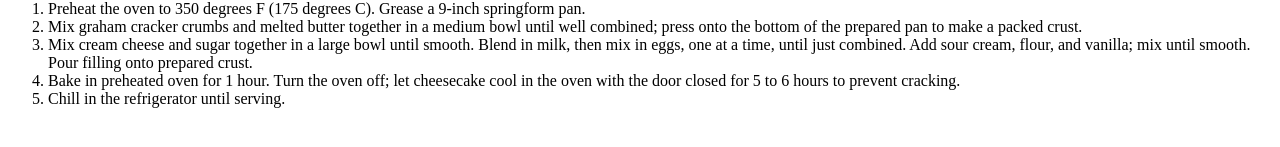
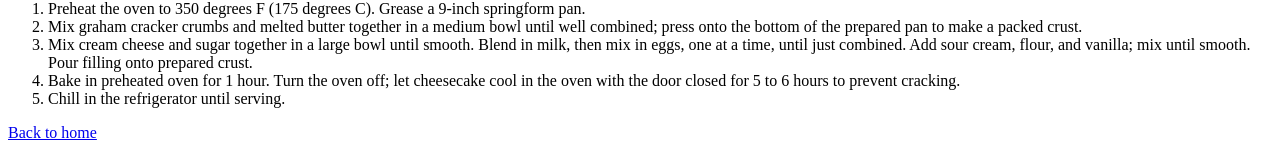
Before and after one commit to oprime9117/odin-recipes, a plain HTML site: page recipes/cheese-cake.html in a window 1280 px wide. Shown: the part 702-849 px from the top of the page. Before the commit the page ends 826 px from the top, so only its background shows below. Drawn offline with Linux system fonts and the light colour scheme.

Commit message:
Added back to home button

```diff
--- a/recipes/cheese-cake.html
+++ b/recipes/cheese-cake.html
@@ -29,5 +29,6 @@
             <li>Bake in preheated oven for 1 hour. Turn the oven off; let cheesecake cool in the oven with the door closed for 5 to 6 hours to prevent cracking.</li>
             <li>Chill in the refrigerator until serving.</li>
         </ol>
+        <a href="../index.html">Back to home</a>
     </body>
 </html>
```
Also changed, not shown: recipes/paratha.html (+1 -0 lines).
